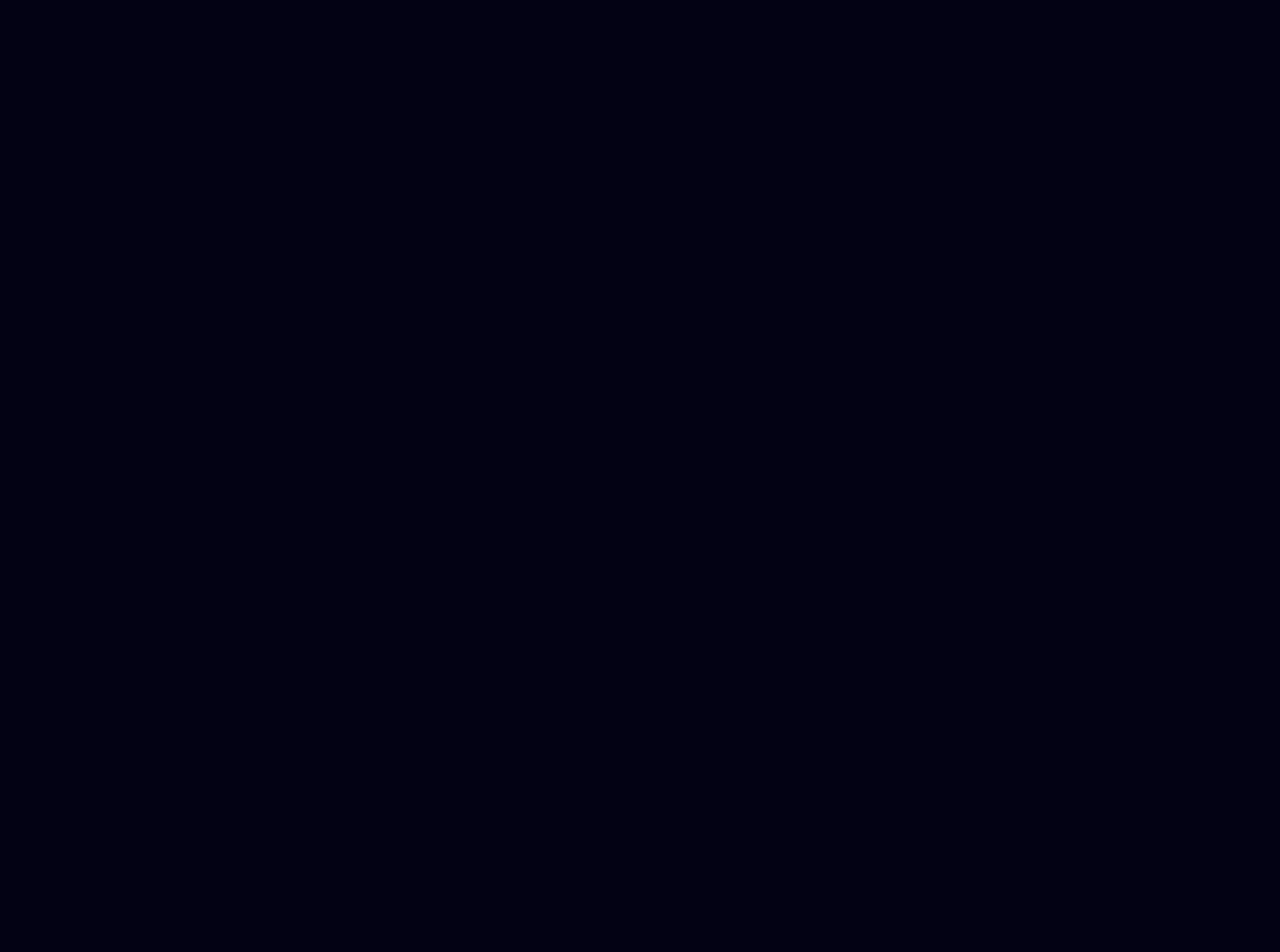
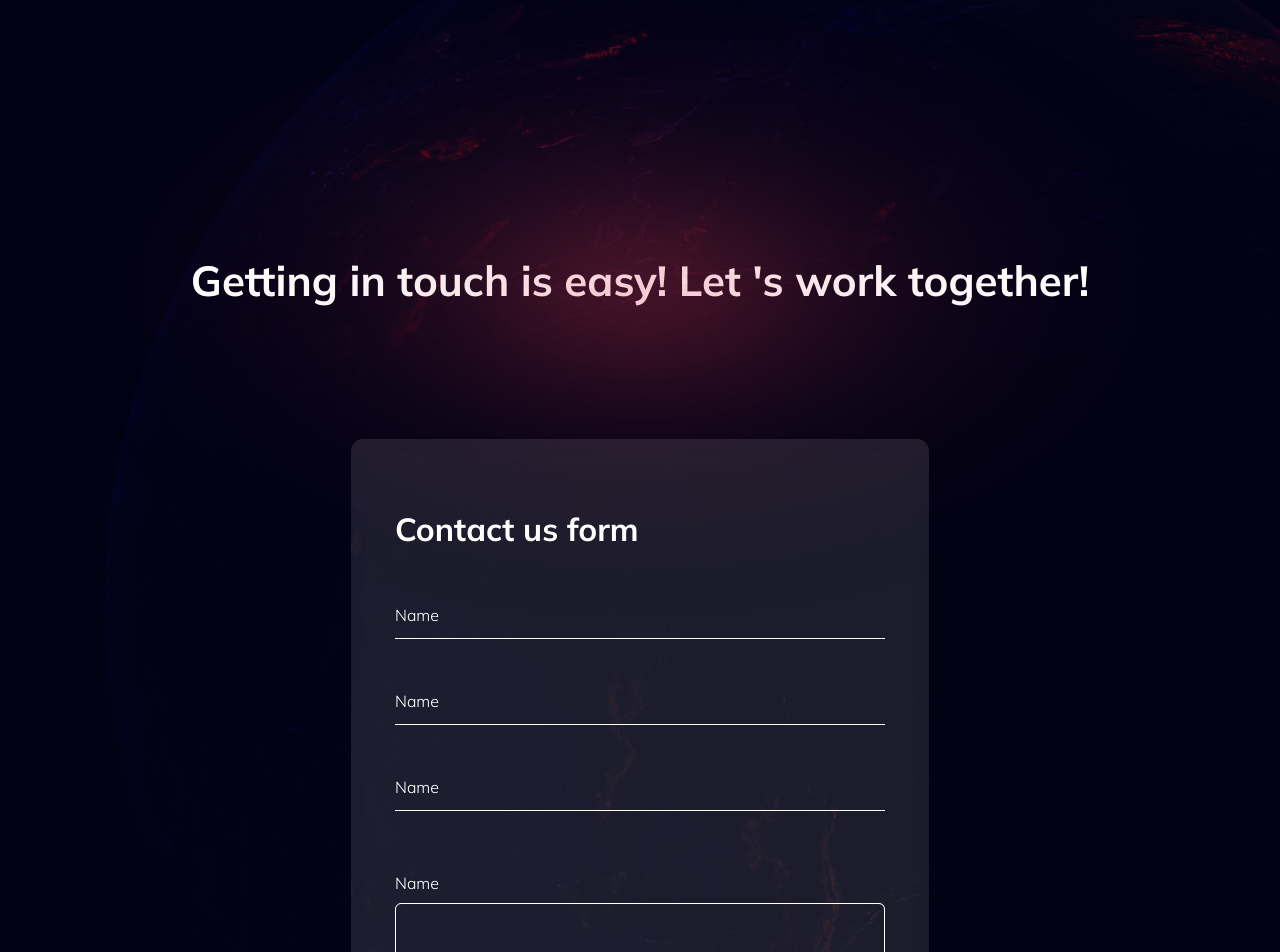
Before and after one commit to happy280299/mega-web, a React (Vite) app: page / in a window 1280 px wide. Shown: the part 8740-9692 px from the top of the page. Before the commit the page ends 8682 px from the top, so only its background shows below. Built offline with nearby package versions, Linux system fonts and the light colour scheme.

Commit message:
update section contact

```diff
--- /dev/null
+++ b/src/Pages/Contact/ContentInput/index.tsx
@@ -0,0 +1,24 @@
+import { useState } from "react";
+import { InputContact } from "../styled";
+
+const InputForm = ({ text }: any) => {
+  const [isFocus, setIsFocus] = useState(false);
+  console.log("isFocus", isFocus);
+
+  return (
+    <InputContact>
+      <label className="input-label" data-is-focused={isFocus}>
+        {text}
+      </label>
+      <input
+        type="text"
+        className="input"
+        onFocus={() => setIsFocus(true)}
+        onBlur={() => setIsFocus(false)}
+      />
+      <span className="error"></span>
+    </InputContact>
+  );
+};
+
+export default InputForm;
--- /dev/null
+++ b/src/Pages/Contact/index.tsx
@@ -0,0 +1,57 @@
+import InputForm from "./ContentInput";
+import {
+  ContactBanner,
+  ContactContainer,
+  ContactForm,
+  ContactPlannet,
+  ContactWrapper,
+  FormArea,
+} from "./styled";
+
+const Contact = () => {
+  return (
+    <ContactContainer>
+      <ContactWrapper>
+        <ContactBanner>
+          <div className="gradian"></div>
+          <h2 className="banner-title">
+            Getting in touch is easy! Let 's work together!
+          </h2>
+        </ContactBanner>
+        <ContactPlannet src="/assets/images/contact/planet-form.webp" />
+        <ContactForm>
+          <h3 className="title-contact">Contact us form</h3>
+          <InputForm text="Name" />
+          <InputForm text="Name" />
+          <InputForm text="Name" />
+          <FormArea>
+            <label className="input-label is-area">Name</label>
+            <textarea name="area" className="textarea"></textarea>
+            <span className="error"></span>
+          </FormArea>
+          <div className="form-footer">
+            <button className="form-footer-inner">
+              <div>
+                <span className="text">Send</span>
+                <div className="form-button">
+                  <svg
+                    className="form-button__tick-container"
+                    viewBox="0 0 40 40"
+                  >
+                    <path
+                      className="form-button__tick"
+                      d="M6 20.594L15.6715 32L34 7.5"
+                      stroke-linecap="round"
+                    ></path>
+                  </svg>
+                </div>
+              </div>
+            </button>
+          </div>
+        </ContactForm>
+      </ContactWrapper>
+    </ContactContainer>
+  );
+};
+
+export default Contact;
--- /dev/null
+++ b/src/Pages/Contact/styled.tsx
@@ -0,0 +1,214 @@
+import styled from "styled-components";
+
+export const ContactContainer = styled.div`
+  margin-top: 25vh;
+  position: relative;
+  padding: 0 16px 100px;
+`;
+export const ContactWrapper = styled.div``;
+export const ContactBanner = styled.div`
+  position: relative;
+  .gradian {
+    position: absolute;
+    bottom: -200px;
+    left: -16px;
+    width: calc(100% + 32px);
+    height: 700px;
+    z-index: 20;
+    background: radial-gradient(
+      50% 50% at 50% 50%,
+      hsla(349.94, 63.27%, 51.96%, 0.3),
+      hsla(349.94, 63.27%, 51.96%, 0.2878) 5.79%,
+      hsla(349.94, 63.27%, 51.96%, 0.26736) 10.88%,
+      hsla(349.94, 63.27%, 51.96%, 0.24047) 15.63%,
+      hsla(349.94, 63.27%, 51.96%, 0.20889) 20.37%,
+      hsla(349.94, 63.27%, 51.96%, 0.17439) 25.46%,
+      hsla(349.94, 63.27%, 51.96%, 0.13875) 31.25%,
+      hsla(349.94, 63.27%, 51.96%, 0.10373) 38.08%,
+      hsla(349.94, 63.27%, 51.96%, 0.07111) 46.3%,
+      hsla(349.94, 63.27%, 51.96%, 0.04266) 56.25%,
+      hsla(349.94, 63.27%, 51.96%, 0.02014) 68.29%,
+      hsla(349.94, 63.27%, 51.96%, 0.00533) 82.75%,
+      hsla(349.94, 63.27%, 51.96%, 0)
+    );
+    pointer-events: none;
+  }
+  .banner-title {
+    text-align: center;
+    font-size: 42px;
+    font-weight: 700;
+    padding: 132px 0;
+  }
+`;
+export const ContactPlannet = styled.img`
+  position: absolute;
+  top: -40%;
+  left: 65%;
+  translate: -50% 0;
+  z-index: 2000;
+  width: 1920px;
+  mix-blend-mode: color-dodge;
+  opacity: 0.3;
+  pointer-events: none;
+  animation: spin 200s linear infinite;
+  @keyframes spin {
+    0% {
+      transform: rotate(0);
+    }
+    100% {
+      transform: rotate(360deg);
+    }
+  }
+`;
+export const ContactForm = styled.form`
+  width: 100%;
+  max-width: 578px;
+  margin: 0 auto;
+  background-color: #ffffff1a;
+  -webkit-backdrop-filter: blur(20px);
+  backdrop-filter: blur(20px);
+  padding: 70px 44px;
+  border-radius: 12px;
+  display: flex;
+  flex-direction: column;
+  align-items: center;
+  position: relative;
+  overflow: hidden;
+  .title-contact {
+    font-size: 32px;
+    font-weight: 700;
+    margin-bottom: 64px;
+    align-self: flex-start;
+  }
+  .form-footer {
+    width: 100%;
+    display: flex;
+    align-items: center;
+    justify-content: flex-start;
+  }
+  .form-footer-inner {
+    -webkit-user-select: none;
+    -moz-user-select: none;
+    user-select: none;
+    background: none;
+    font-family: Mulish;
+    font-size: 18px;
+    font-weight: 400;
+    padding: 21px 100px;
+    border-radius: 32px;
+    cursor: pointer;
+    transition: padding ease 0.3s 0.3s, box-shadow ease 0.3s;
+    border: 1px solid #fff;
+    position: relative;
+    margin-right: 32px;
+    &:hover {
+      box-shadow: 0 0 5px 1px #ffffff80, inset 0 0 5px 1px #ffffff80;
+    }
+  }
+  .text {
+    width: 59px;
+    transition: opacity 0.3s ease;
+    display: flex;
+    justify-content: center;
+  }
+  .form-button {
+    position: absolute;
+    height: 60%;
+    width: auto;
+    top: 50%;
+    left: 50%;
+    transform: translate(-50%, -50%);
+  }
+  .form-button__tick {
+    stroke: #fff;
+    fill: none;
+    stroke-width: 2px;
+    stroke-dashoffset: 100px;
+    stroke-dasharray: 100px;
+    transition: stroke-dashoffset 1s ease;
+  }
+`;
+
+export const InputContact = styled.div`
+  width: 100%;
+  position: relative;
+  padding-bottom: 60px;
+  .input-label {
+    top: -8px;
+    left: 0;
+    font-size: 16px;
+    color: #fff;
+    position: absolute;
+    transition: all 0.3s ease;
+    &.is-area {
+      position: static;
+    }
+  }
+  .input-label[data-is-focused="true"] {
+    translate: -5px -14px;
+    scale: 0.8;
+  }
+  .input,
+  .textarea {
+    outline: none;
+    cursor: text;
+    width: 100%;
+    border: none;
+    border-bottom: 1px solid #fff;
+    background: transparent;
+    display: inline;
+    font-size: 16px;
+    font-family: Mulish;
+    transition: all 0.3s ease;
+    padding-bottom: 5px;
+    border-radius: 0;
+  }
+  .input {
+    &:hover {
+      background: linear-gradient(transparent 0%, rgba(255,255,255,.1) 150%);
+    }
+  }
+  .textarea {
+    display: block;
+    padding: 10px;
+    border-radius: 6px;
+    margin-top: 10px;
+    resize: none;
+    border: 1px solid #fff;
+    height: 120px;
+  }
+  .error {
+    color: rgba(192, 32, 59, 0.7);
+    position: absolute;
+    top: 32px;
+    left: 0;
+    transform: translateY(10px);
+    opacity: 0;
+    transition: all 0.3s ease;
+  }
+`;
+export const FormArea = styled.div`
+  width: 100%;
+  position: relative;
+  padding-bottom: 60px;
+  .textarea {
+    display: block;
+    padding: 10px;
+    border-radius: 6px;
+    margin-top: 10px;
+    resize: none;
+    border: 1px solid #fff;
+    height: 120px;
+    width: 100%;
+    outline: none;
+  }
+  .error {
+    color: rgba(192, 32, 59, 0.7);
+    position: absolute;
+    top: 32px;
+    left: 0;
+    transform: translateY(10px);
+    opacity: 0;
+    transition: all 0.3s ease;
+  }
+`
--- a/src/Pages/Landing/index.tsx
+++ b/src/Pages/Landing/index.tsx
@@ -1,3 +1,4 @@
+import Contact from "../Contact";
 import Developer from "../Developer";
 import Keyvisual from "../Keyvisual";
 import Mobile from "../Mobile";
@@ -14,6 +15,7 @@ const Landing = () => {
       <Saparator />
       <WebApplication />
       <Universal />
+      <Contact />
     </>
   );
 };
```
Also changed, not shown: public/assets/images/contact/planet-form.webp (added).
